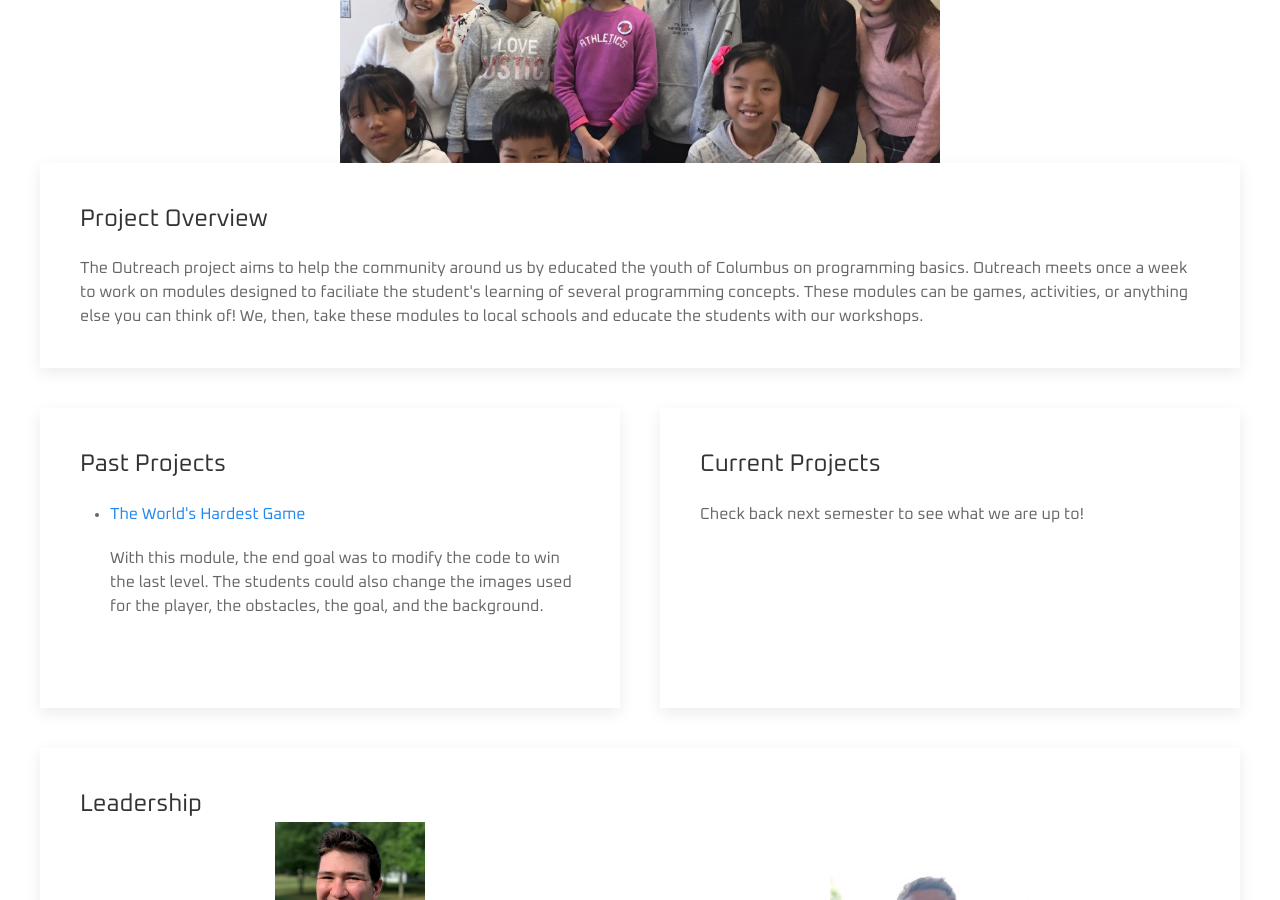
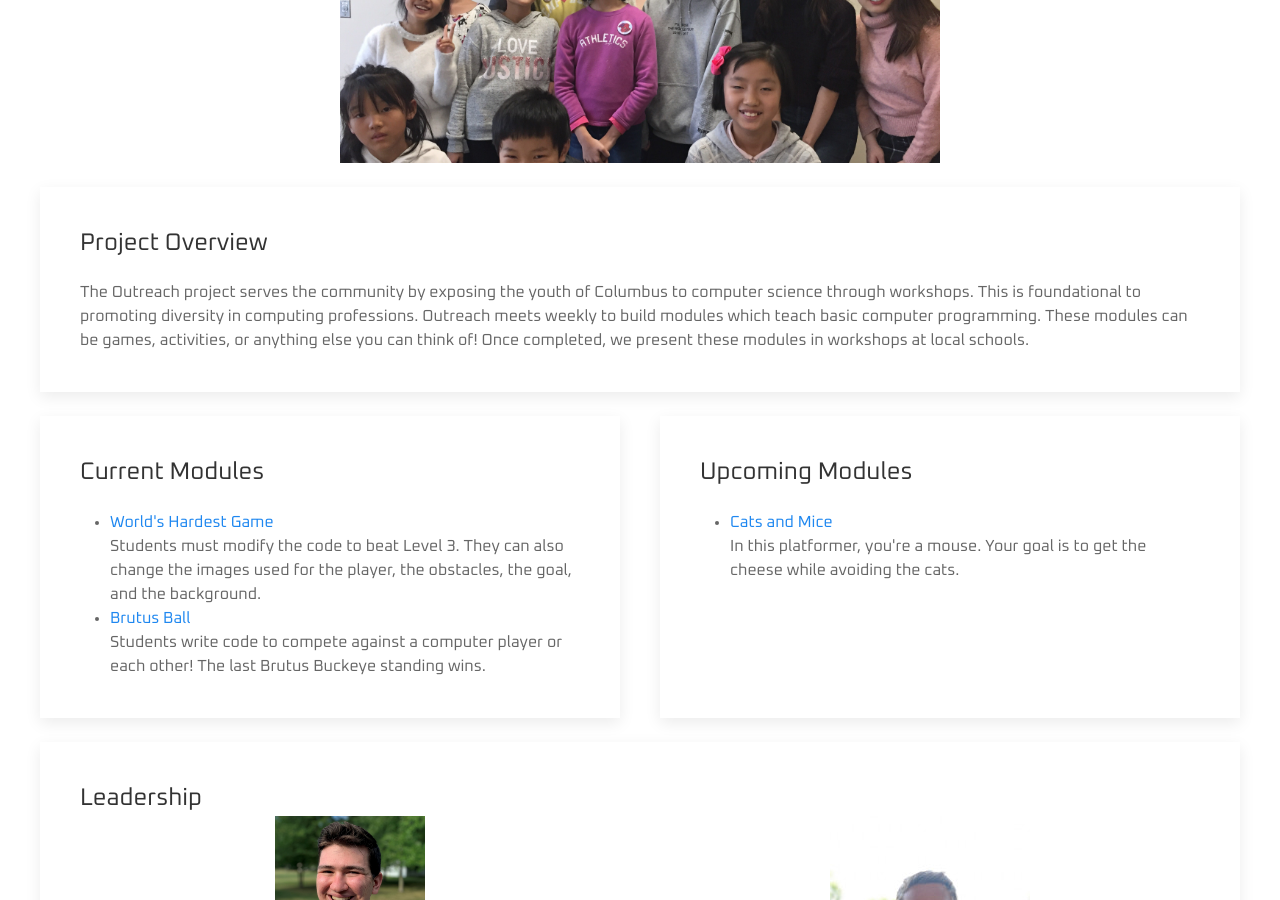
Before and after one commit to Code4Community/Code4Community.github.io, a Jekyll site: the page built from outreach.html, in a window 1280 px wide and 900 px high, scrolled down 349 px. Built offline with Jekyll 4.4.1, drawn with Linux system fonts in a browser that asks for light colours; nearby versions of some CDN libraries.

Commit message:
Update outreach modules and description

```diff
--- a/outreach.html
+++ b/outreach.html
@@ -36,18 +36,15 @@ permalink: /outreach
         {% for image in site.data.outreach_images %}
         {% if forloop.first == true %}
         <li>
-                    <img class="center" data-src={{image}} height="300" alt="test"
-                        uk-img="target: !ul > :last-child, !* +*">
+            <img class="center" data-src={{image}} height="300" alt="test" uk-img="target: !ul > :last-child, !* +*">
         </li>
         {% elsif forloop.last == true %}
         <li>
-                    <img class="center" data-src={{image}} height="300" alt="test"
-                        uk-img="target: !* -*, !ul > :first-child">
+            <img class="center" data-src={{image}} height="300" alt="test" uk-img="target: !* -*, !ul > :first-child">
         </li>
         {% else %}
         <li>
-                    <img class="center" data-src={{image}} height="300" alt="test"
-                        uk-img="target: !* -*, !* +*">
+            <img class="center" data-src={{image}} height="300" alt="test" uk-img="target: !* -*, !* +*">
         </li>
         {% endif %}
         {% endfor %}
@@ -59,43 +56,53 @@ permalink: /outreach
         uk-slideshow-item="next"></a>
 </div>
 
-<div class="uk-child-width-expand@s uk-grid-match" uk-grid>
-    <div class="uk-width-1-1@m">
+<br>
+
 <div class="uk-card uk-card-default uk-card-body">
     <h2 class="uk-card-title">Project Overview</h2>
     <p>
-                The Outreach project aims to help the community around us by educated the youth of Columbus on
-                programming basics. Outreach meets once a week to work on modules designed to faciliate the
-                student's learning of several programming concepts. These modules can be games, activities, or
-                anything else you can think of! We, then, take these modules to local schools and educate the students
-                with our workshops.
+        The Outreach project serves the community by exposing the youth of Columbus to computer science through
+        workshops. This is foundational to promoting diversity in computing professions. Outreach meets weekly to
+        build modules which teach basic computer programming. These modules can be games, activities, or anything
+        else you can think of! Once completed, we present these modules in workshops at local schools.
     </p>
 </div>
-    </div>
 
-    <div class="uk-width-1-2@m">
-        <div class="uk-card uk-card-default uk-card-body uk-height-medium">
-            <h2 class="uk-card-title">Past Projects</h2>
+<br>
+
+<div class="uk-child-width-1-2@m uk-grid-match" uk-grid>
+    <div>
+        <div class="uk-card uk-card-default uk-card-body">
+            <h2 class="uk-card-title">Current Modules</h2>
             <ul>
                 <li>
-                    <a target="_blank" href="https://repl.it/@adambricelis/C4CWHG">The World's Hardest Game</a>
-                    <br>
-                    <p>
-                        With this module, the end goal was to modify the code to win the last level.
-                        The students could also change the images used for the player, the obstacles, the goal, and the background.
-                    </p>
+                    <a target="_blank" href="https://repl.it/@adambricelis/C4CWHG">World's Hardest Game</a>
+                    <div>Students must modify the code to beat Level 3. They can also change the images used for the
+                        player, the obstacles, the goal, and the background.</div>
+                </li>
+                <li>
+                    <a target="_blank" href="https://code4community.github.io/tanks/">Brutus Ball</a>
+                    <div>Students write code to compete against a computer player or each other! The last Brutus Buckeye
+                        standing wins.</div>
                 </li>
             </ul>
         </div>
     </div>
 
-    <div class="uk-width-1-2@m">
-        <div class="uk-card uk-card-default uk-card-body uk-height-medium">
-            <h2 class="uk-card-title">Current Projects</h2>
-            <p>Check back next semester to see what we are up to!</p>
+    <div>
+        <div class="uk-card uk-card-default uk-card-body">
+            <h2 class="uk-card-title">Upcoming Modules</h2>
+            <ul>
+                <li>
+                    <a target="_blank" href="https://github.com/Code4Community/cats-and-mice">Cats and Mice</a>
+                    <div>In this platformer, you're a mouse. Your goal is to get the cheese while avoiding the cats.
+                    </div>
+                </li>
+            </ul>
+        </div>
     </div>
 </div>
 
+<br>
+
 {% include leaders.html content=site.data.outreach_leaders %}
-
-</div>
```
Lines whose indentation alone changed are shown as unchanged.
